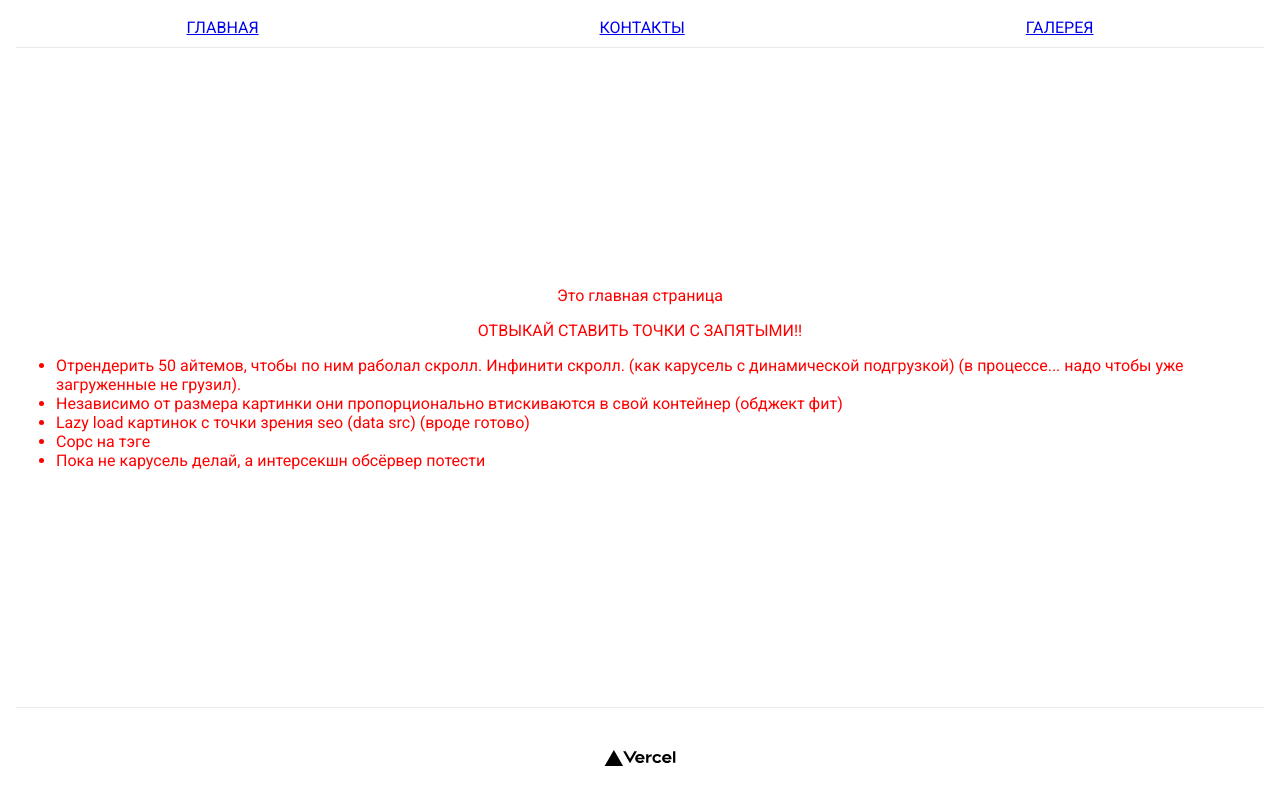
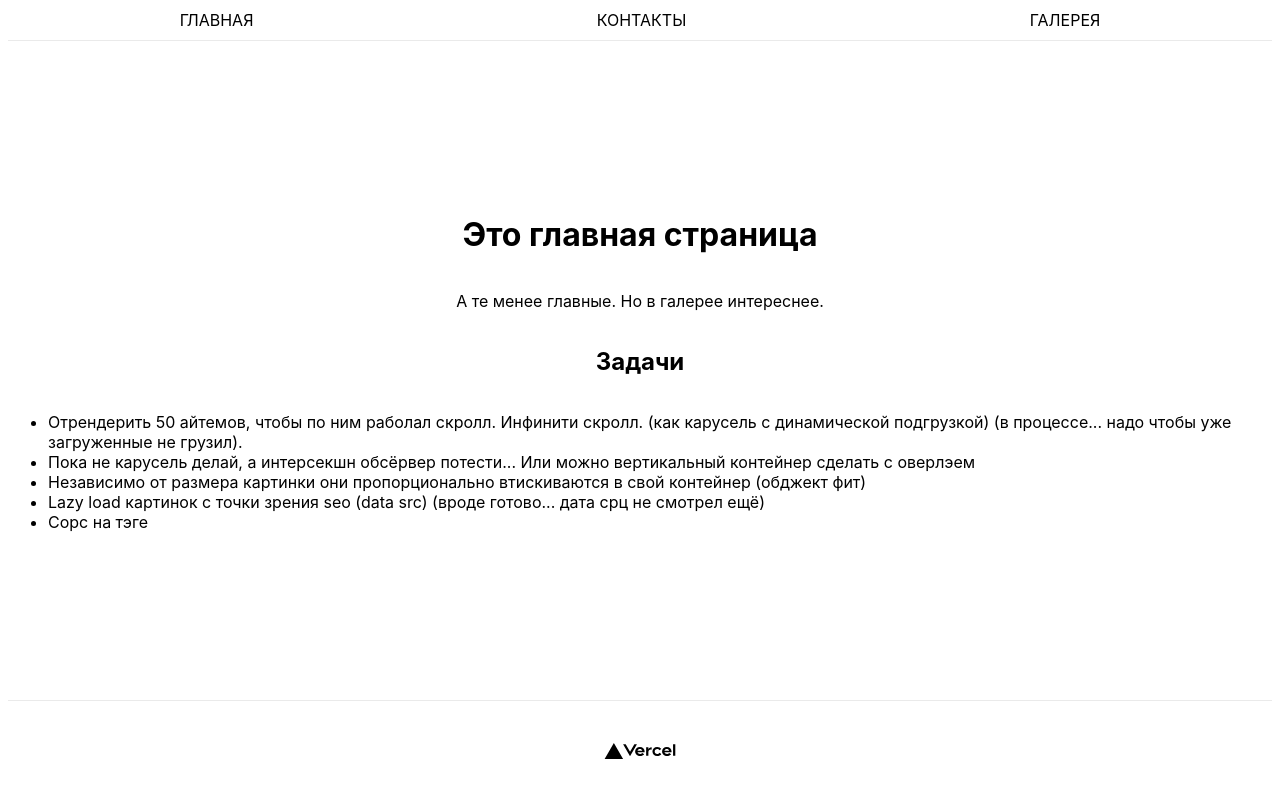
Before and after one commit to utavegu/pampering-with-next, a Next.js app: page / in a window 1280 px wide. Shown: the top 804 px of the page. Built offline with nearby package versions, Linux system fonts and the light colour scheme.

Commit message:
Почистил точки с запятыми. Привет команде =)

```diff
--- a/pages/_app.js
+++ b/pages/_app.js
@@ -5,10 +5,21 @@ function MyApp({ Component, pageProps }) {
     <>
       <Component {...pageProps} />
       <style jsx global>{`
+        html,
         body {
-          font-family: 'Roboto', sans-serif;
-          color: red;
-          /*фонтсайз в рэмах*/
+          padding: 0;
+          margin: 0;
+          font-family: -apple-system, BlinkMacSystemFont, Segoe UI, Roboto, Oxygen,
+            Ubuntu, Cantarell, Fira Sans, Droid Sans, Helvetica Neue, sans-serif;
+        }
+
+        a {
+          color: inherit;
+          text-decoration: none;
+        }
+
+        * {
+          box-sizing: border-box;
         }
       `}</style>
     </>
--- a/pages/_document.js
+++ b/pages/_document.js
@@ -8,10 +8,10 @@ class MyDocument extends Document {
           <meta name="keywords" content="next,javascript,react,nextjs" />
           <meta name="description" content="Generated by create next app" />
           <meta charSet="utf-8" />
+          <meta name="viewport" content="width=device-width, initial-scale=1" />
           <link rel="icon" href="/favicon.ico" />
-          <meta name="viewport" content="width=device-width, initial-scale=1" />
-          <link rel="preconnect" href="https://fonts.gstatic.com" />
-          <link href="https://fonts.googleapis.com/css2?family=Roboto&display=swap" rel="stylesheet"></link>
+          {/* <link rel="preconnect" href="https://fonts.gstatic.com" />
+          <link href="https://fonts.googleapis.com/css2?family=Roboto&display=swap" rel="stylesheet"></link> */}
         </Head>
         <body>
           <Main />
--- a/pages/gallery/Bobbin.jsx
+++ b/pages/gallery/Bobbin.jsx
@@ -5,7 +5,7 @@ function Bobbin({photo}) {
   return (
     <>
       <li>
-        <Link href={`/gallery/[id]`} as={`/gallery/${photo.id}`}>
+        <Link href={`/gallery/photo/[id]`} as={`/gallery/photo/${photo.id}`}>
           <a>
             <img src={photo.thumbnailUrl} />
           </a>
--- a/pages/gallery/index.jsx
+++ b/pages/gallery/index.jsx
@@ -1,7 +1,7 @@
 import Link from 'next/link'
 import { MainLayout } from '../../layouts/MainLayout'
 import { useState, useEffect } from 'react'
-import Bobbin from './Bobbin';
+import Bobbin from './Bobbin'
 
 export default function Gallery({photos}) {
 
@@ -29,12 +29,12 @@ export default function Gallery({photos}) {
 }
 
 Gallery.getInitialProps = async () => {
-  let photos = [];
+  let photos = []
     for (let i = 1; i < 11; i++) {
       // Трай-кэтч прикрути сюда. А прелоадер можешь отрисовывать на пустой массив пхотоз
       const response = await fetch(`https://jsonplaceholder.typicode.com/photos/${i}`)
       const json = await response.json()
-      photos.push(json);
+      photos.push(json)
     }
 
   return {photos}
--- a/pages/index.js
+++ b/pages/index.js
@@ -1,18 +1,17 @@
-import { MainLayout } from "../layouts/MainLayout";
+import { MainLayout } from "../layouts/MainLayout"
 
 export default function MainPage() {
   return (
     <MainLayout title={"Главная страница"}>
-      <p>Это главная страница</p>
-
-      ОТВЫКАЙ СТАВИТЬ ТОЧКИ С ЗАПЯТЫМИ!!
-
+      <h1>Это главная страница</h1>
+      <p>А те менее главные. Но в галерее интереснее.</p>
+      <h2>Задачи</h2>
       <ul>
         <li>Отрендерить 50 айтемов, чтобы по ним раболал скролл. Инфинити скролл. (как карусель с динамической подгрузкой) (в процессе... надо чтобы уже загруженные не грузил).</li>
+        <li>Пока не карусель делай, а интерсекшн обсёрвер потести... Или можно вертикальный контейнер сделать с оверлэем</li>
         <li>Независимо от размера картинки они пропорционально втискиваются в свой контейнер (обджект фит)</li>
-        <li>Lazy load картинок с точки зрения seo (data src) (вроде готово)</li>
+        <li>Lazy load картинок с точки зрения seo (data src) (вроде готово... дата срц не смотрел ещё)</li>
         <li>Сорс на тэге</li>
-        <li>Пока не карусель делай, а интерсекшн обсёрвер потести</li>
       </ul>
     </MainLayout>
   )
```
Also changed, not shown: pages/gallery/[id].js (deleted, +0 -44 lines), pages/gallery/photo/[id].js (added, +50 -0 lines).
